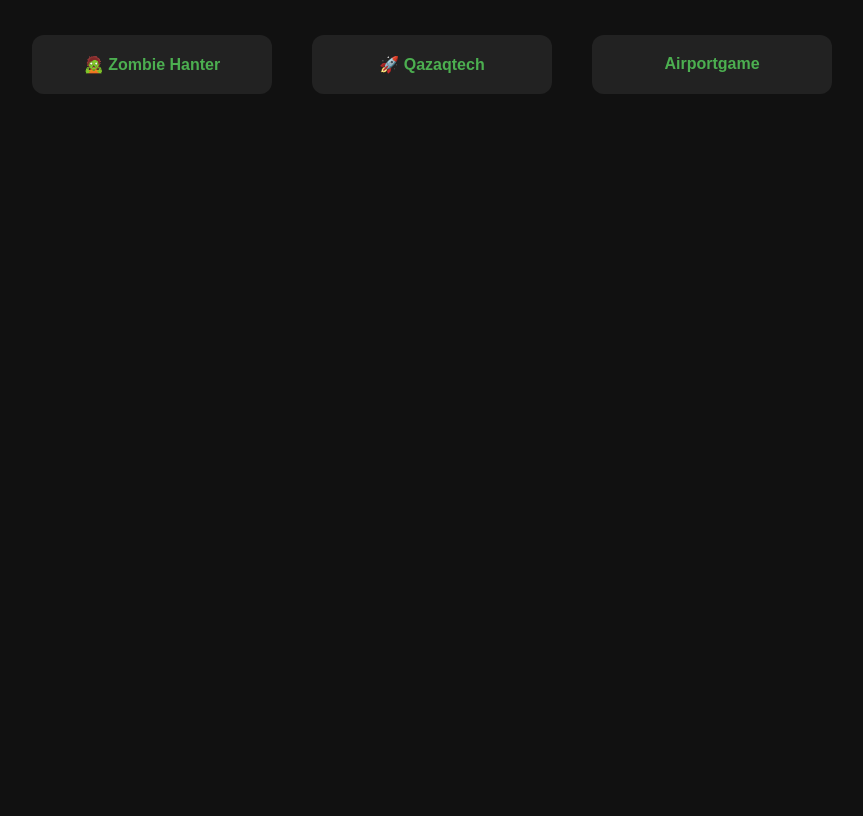
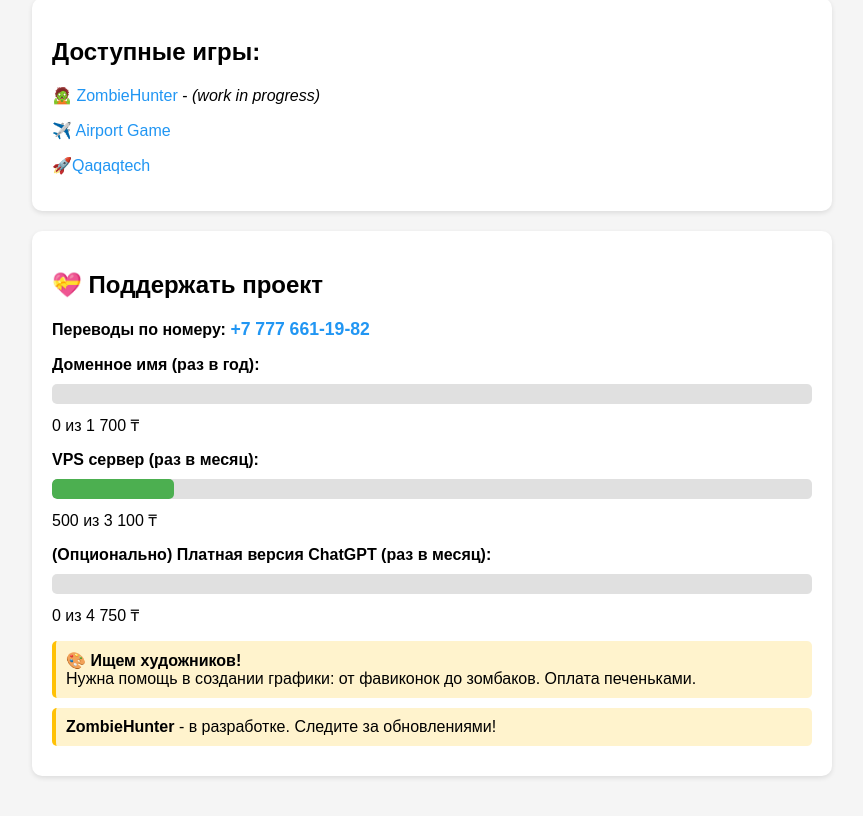
Before and after one commit to tyunth/main-site, a plain HTML site: page index.html in a window 1280 px wide. Shown: the part 102-918 px from the top of the page, without its empty margins (208-1071 px from the left). Before the commit the page ends 800 px from the top, so only its background shows below. Drawn offline with Linux system fonts and the light colour scheme.

Commit message:
Add files via upload

```diff
--- a/index.html
+++ b/index.html
@@ -1,26 +1,117 @@
 <!DOCTYPE html>
-<html>
+<html lang="ru">
 <head>
-  <meta charset="UTF-8">
-  <title>Game Portal</title>
-  <style>
-    body { font-family: sans-serif; background: #111; color: #eee; text-align: center; }
-    h1 { margin-top: 50px; }
-    .game-list { display: flex; justify-content: center; gap: 40px; margin-top: 50px; }
-    .game {
-      width: 200px; padding: 20px; background: #222; border-radius: 12px; cursor: pointer;
-      transition: transform .2s;
-    }
-    .game:hover { transform: scale(1.05); background: #333; }
-    a { color: #4caf50; text-decoration: none; font-weight: bold; }
-  </style>
+    <meta charset="UTF-8">
+    <meta name="viewport" content="width=device-width, initial-scale=1.0">
+    <title>ИгроКонь</title>
+    <style>
+        body {
+            font-family: Arial, sans-serif;
+            max-width: 800px;
+            margin: 0 auto;
+            padding: 20px;
+            background-color: #f5f5f5;
+        }
+        .games-list {
+            background: white;
+            padding: 20px;
+            border-radius: 10px;
+            margin-bottom: 20px;
+            box-shadow: 0 2px 5px rgba(0,0,0,0.1);
+        }
+        .donation-section {
+            background: white;
+            padding: 20px;
+            border-radius: 10px;
+            margin-bottom: 20px;
+            box-shadow: 0 2px 5px rgba(0,0,0,0.1);
+        }
+        .progress-bar {
+            background: #e0e0e0;
+            border-radius: 5px;
+            margin: 10px 0;
+            overflow: hidden;
+        }
+        .progress-fill {
+            background: #4CAF50;
+            height: 20px;
+            border-radius: 5px;
+            transition: width 0.3s ease;
+        }
+        .donation-item {
+            margin: 15px 0;
+        }
+        .phone-number {
+            font-weight: bold;
+            color: #2196F3;
+            font-size: 1.1em;
+        }
+        .note {
+            background: #fff3cd;
+            padding: 10px;
+            border-radius: 5px;
+            margin: 10px 0;
+            border-left: 4px solid #ffc107;
+        }
+        h1 {
+            color: #333;
+            text-align: center;
+        }
+        a {
+            color: #2196F3;
+            text-decoration: none;
+        }
+        a:hover {
+            text-decoration: underline;
+        }
+    </style>
 </head>
 <body>
-  <h1>Выбери игру</h1>
-  <div class="game-list">
-    <div class="game"><a href="/zombiehanter/">🧟 Zombie Hanter</a></div>
-    <div class="game"><a href="/qazaqtech/">🚀 Qazaqtech</a></div>
-    <div class="game"><a href="/airportgame/">Airportgame</a></div>
-  </div>
+    <h1> ИгроКонь</h1>
+
+    <div class="games-list">
+        <h2> Доступные игры:</h2>
+        <p><a href="/zombiehanter/">🧟 ZombieHunter</a> - <em>(work in progress)</em></p>
+        <p><a href="/airportgame/">✈️ Airport Game</a></p>
+        <p><a href="/qazaqtech/">🚀Qaqaqtech</a></p>
+    </div>
+
+    <div class="donation-section">
+        <h2>💝 Поддержать проект</h2>
+        <p><strong>Переводы по номеру:</strong> <span class="phone-number">+7 777 661-19-82</span></p>
+
+        <div class="donation-item">
+            <strong>Доменное имя (раз в год):</strong>
+            <div class="progress-bar">
+                <div class="progress-fill" style="width: 0%"></div>
+            </div>
+            <div>0 из 1 700 ₸</div>
+        </div>
+
+        <div class="donation-item">
+            <strong>VPS сервер (раз в месяц):</strong>
+            <div class="progress-bar">
+                <div class="progress-fill" style="width: 16%"></div>
+            </div>
+            <div>500 из 3 100 ₸</div>
+        </div>
+
+        <div class="donation-item">
+            <strong>(Опционально) Платная версия ChatGPT (раз в месяц):</strong>
+            <div class="progress-bar">
+                <div class="progress-fill" style="width: 0%"></div>
+            </div>
+            <div>0 из 4 750 ₸</div>
+        </div>
+
+        <div class="note">
+            <strong>🎨 Ищем художников!</strong><br>
+            Нужна помощь в создании графики: от фавиконок до зомбаков. Оплата печеньками.
+        </div>
+
+        <div class="note">
+            <strong>ZombieHunter</strong> - в разработке. Следите за обновлениями!
+        </div>
+    </div>
 </body>
 </html>
```
